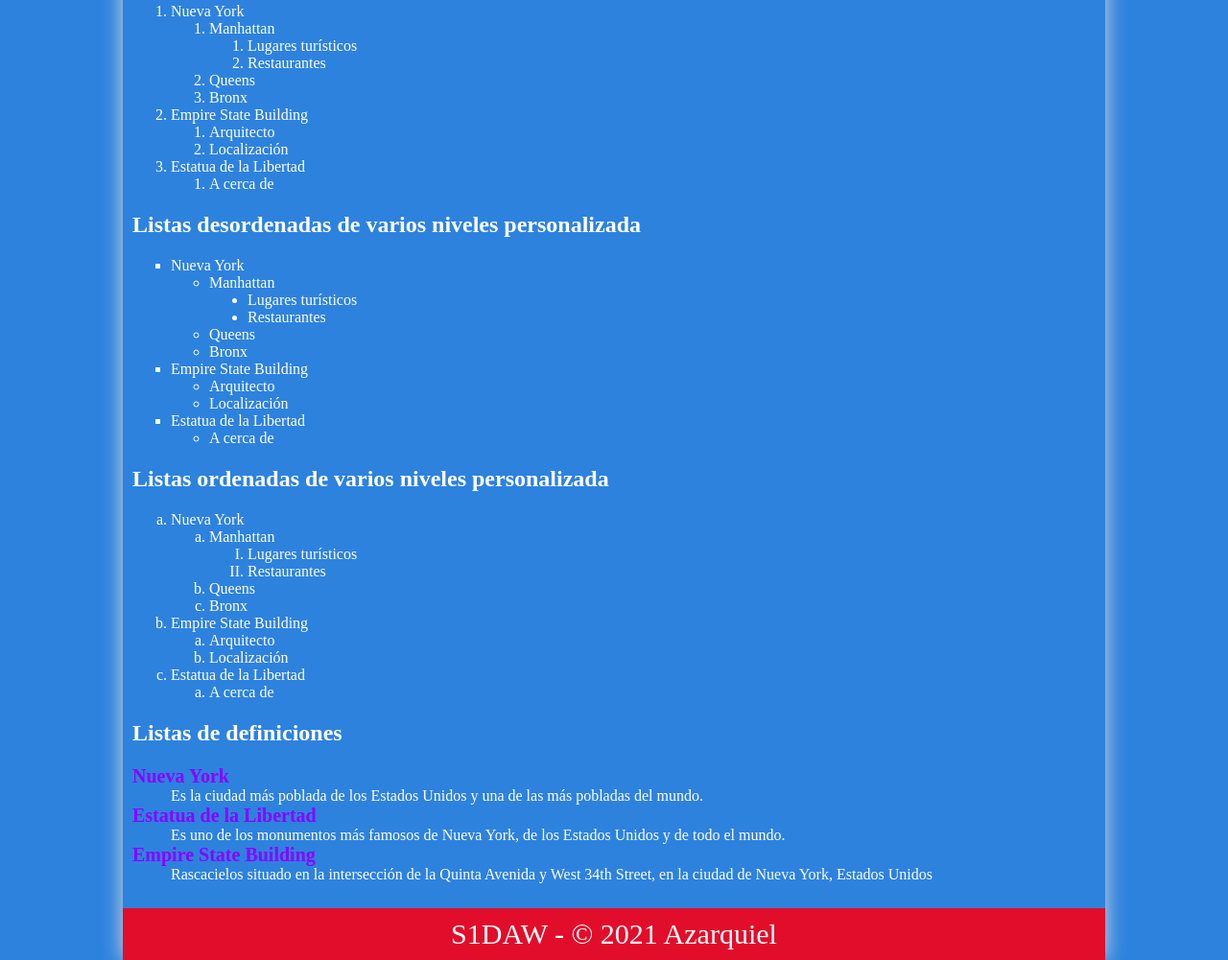
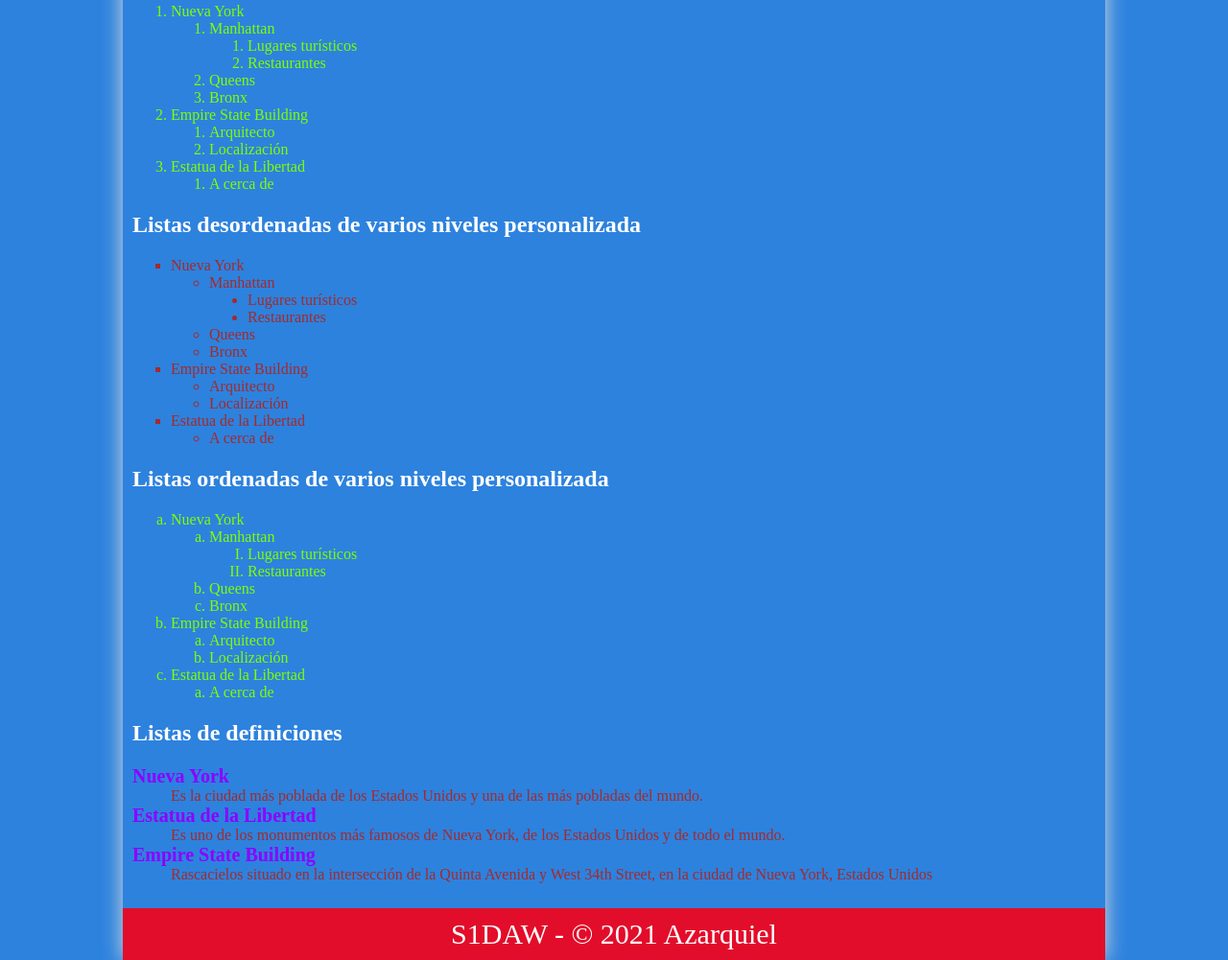
Before and after one commit to ZequiAF/webhtmlcss, a plain HTML site: page listas.html in a window 1280 px wide. Shown: the part 992-1993 px from the top of the page at 96% size. Drawn offline with Linux system fonts and the light colour scheme.

Commit message:
final2.3

```diff
--- a/listas.html
+++ b/listas.html
@@ -94,6 +94,7 @@
                         </ul>
                     </div>
                     <h2>Listas ordenadas de varios niveles</h2>
+                    <div class="verde">
                         <ol>
                             <li>Nueva York
                                 <ol>
@@ -119,7 +120,9 @@
                                 </ol>
                             </li>
                         </ol>
+                    </div>
                     <h2>Listas desordenadas de varios niveles personalizada</h2>
+                    <div class="colores">
                         <div id="customd">
                             <ul>
                                 <li>Nueva York
@@ -147,7 +150,9 @@
                                 </li>
                             </ul>
                         </div>
+                    </div>
                     <h2>Listas ordenadas de varios niveles personalizada</h2>
+                    <div class="verde">
                         <div id="customo">
                             <ol>
                                 <li>Nueva York
@@ -175,7 +180,9 @@
                                 </li>
                             </ol>
                         </div>
+                    </div>
                     <h2>Listas de definiciones</h2>
+                    <div class="colores">
                         <dl>
                             <dt>Nueva York</dt>
                             <dd>Es la ciudad más poblada de los Estados Unidos y una de las más pobladas del mundo.</dd>
@@ -183,9 +190,11 @@
                             <dd>Es uno de los monumentos más famosos de Nueva York, de los Estados Unidos y de todo el
                                 mundo.</dd>
                             <dt>Empire State Building</dt>
-                        <dd>Rascacielos situado en la intersección de la Quinta Avenida y West 34th Street, en la ciudad
+                            <dd>Rascacielos situado en la intersección de la Quinta Avenida y West 34th Street, en la
+                                ciudad
                                 de Nueva York, Estados Unidos</dd>
                         </dl>
+                    </div>
 
 
 
```
Lines whose indentation alone changed are shown as unchanged.
